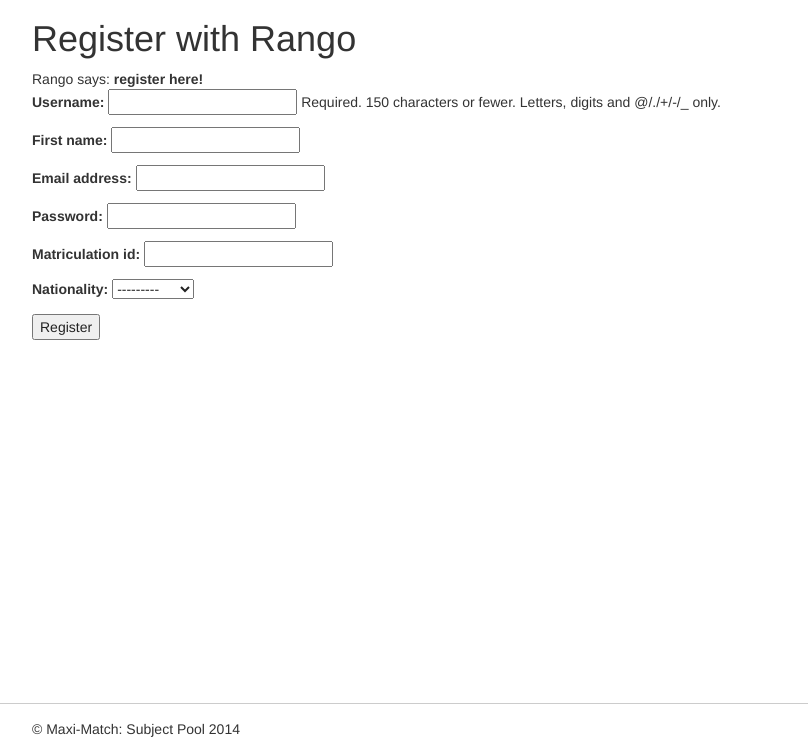
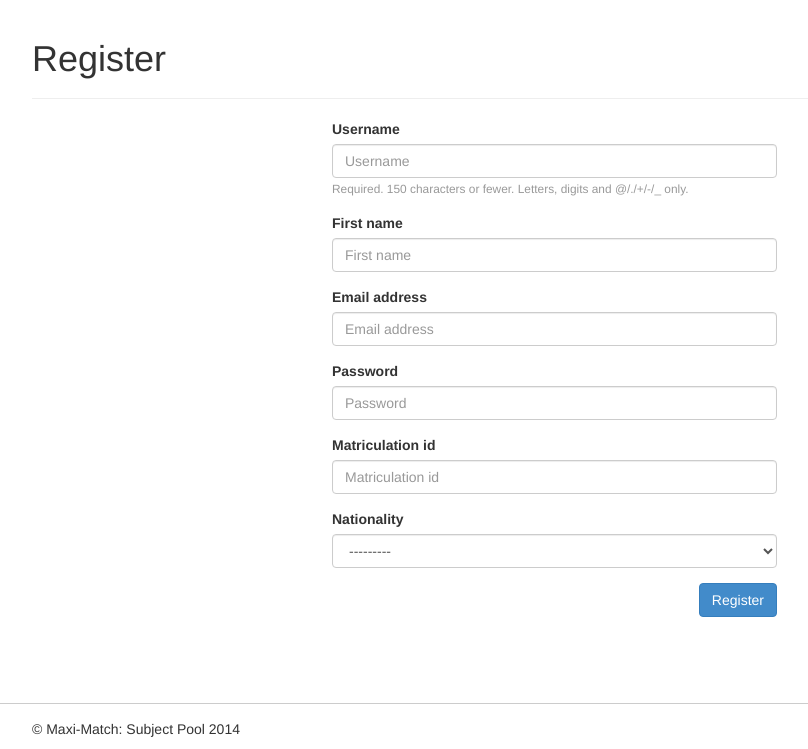
Before and after one commit to MickeyPash/DIM3-Rio, a Django app: page /register/ in a window 1280 px wide. Shown: the part 51-800 px from the top of the page, without its empty margins (38-846 px from the left). Run offline with Django 3.2, Linux system fonts and the light colour scheme; some libraries are stand-ins or nearby versions.

Commit message:
Added bootstrap plugin for forms, Auto login after registration

```diff
--- a/requirements.txt
+++ b/requirements.txt
@@ -11,3 +11,4 @@ virtualenv==1.10
 virtualenv-clone==0.2.4
 virtualenvwrapper==4.2
 wsgiref==0.1.2
+django-bootstrap3==3.1.0
--- a/team_zeta_project/maximatch/views.py
+++ b/team_zeta_project/maximatch/views.py
@@ -4,9 +4,7 @@ from django.shortcuts import render_to_response
 from maximatch.models import Experiment, Participant, Researcher, Application
 from django.contrib.auth.models import User
 from django.contrib.auth.decorators import login_required
-from django.contrib.auth import logout
-
-from django.contrib.auth import authenticate, login
+from django.contrib.auth import logout, authenticate, login
 from django.http import HttpResponseRedirect, HttpResponse
 
 # Create your views here.
@@ -194,6 +192,11 @@ def register(request):
             # Update our variable to tell the template registration was successful.
             registered = True
 
+            user.password = user_form.cleaned_data['password']
+            user = authenticate(username=user.username, password=user.password)
+            login(request, user)
+            return HttpResponseRedirect("/maximatch/")
+
         # Invalid form or forms - mistakes or something else?
         # Print problems to the terminal.
         # They'll also be shown to the user.
--- a/team_zeta_project/team_zeta_project/settings.py
+++ b/team_zeta_project/team_zeta_project/settings.py
@@ -39,6 +39,7 @@ INSTALLED_APPS = (
     'django.contrib.admin',
     'django.contrib.admindocs',
     'debug_toolbar',
+    'bootstrap3',
     'maximatch',
 )
 
--- a/team_zeta_project/templates/maximatch/base.html
+++ b/team_zeta_project/templates/maximatch/base.html
@@ -31,7 +31,7 @@
                 <div class="navbar-right">
                     <ul class="nav navbar-nav">
                         {% if user.is_authenticated %}
-                            <li><a href="/maximatch/settings/">{{ user.username }}</a></li>
+                            <li><a href="/maximatch/settings/">{{ user.first_name }}</a></li>
                             <li><a href="/maximatch/logout/">Logout</a></li>
                         {% else %}
                             <li><a href="/maximatch/register/">Register</a></li>
--- a/team_zeta_project/templates/maximatch/register.html
+++ b/team_zeta_project/templates/maximatch/register.html
@@ -2,26 +2,23 @@
 
 {% block body_block %}
 
-    <h1>Register with Rango</h1>
+    <div class="page-header">
+        <h1>Register</h1>
+    </div>
 
     {% if registered %}
         <strong>Thank you for registering!</strong>
         <a href="/maximatch/">Return to the homepage.</a><br />
     {% else %}
-        Rango says: <strong>register here!</strong><br />
 
-        <form id="user_form" method="post" action="/maximatch/register/">
+        <form id="user_form" method="post" action="/maximatch/register/" class="form col-md-5 col-md-offset-3">
 
             {% csrf_token %}
+            {% load bootstrap3 %}
+            {% bootstrap_form user_form %}
+            {% bootstrap_form participant_form %}
 
-            <!-- Display each form. The as_p method wraps each element in a paragraph
-                 (<p>) element. This ensures each element appears on a new line,
-                 making everything look neater. -->
-            {{ user_form.as_p }}
-            {{ participant_form.as_p }}
-
-            <!-- Provide a button to click to submit the form. -->
-            <input type="submit" name="submit" value="Register" />
+            <input type="submit" name="submit" value="Register" class="btn btn-primary pull-right"/>
         </form>
     {% endif %}
 
```
